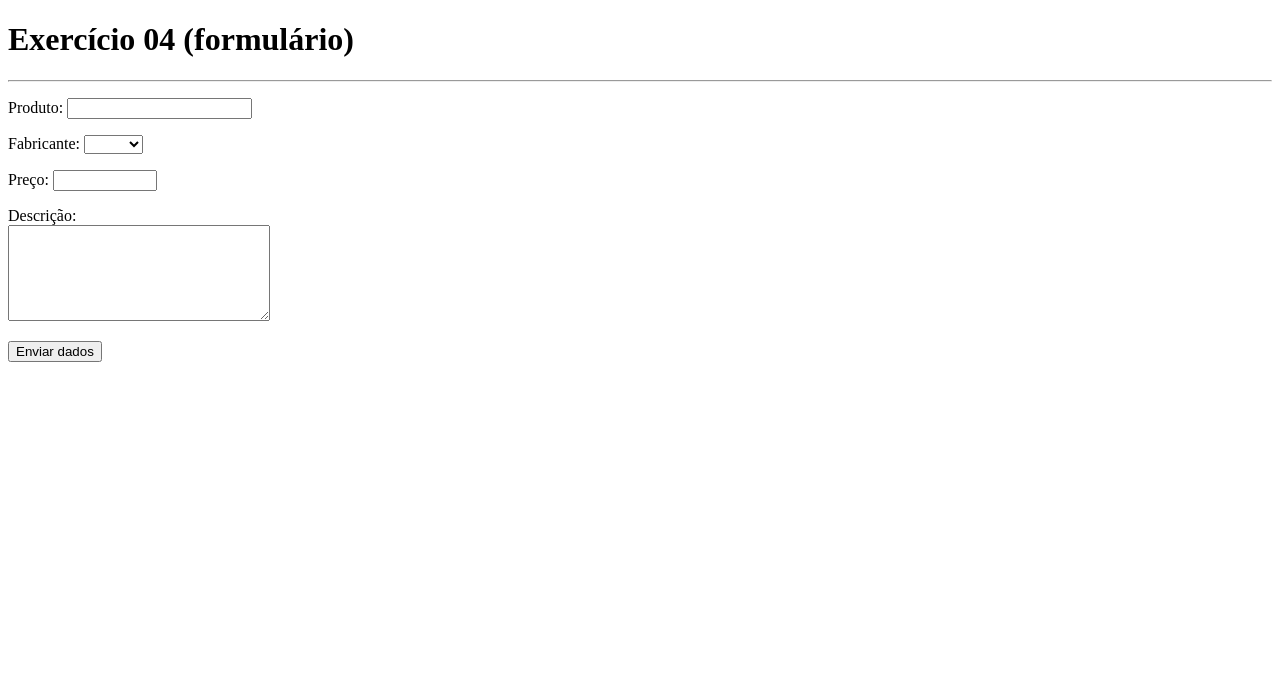
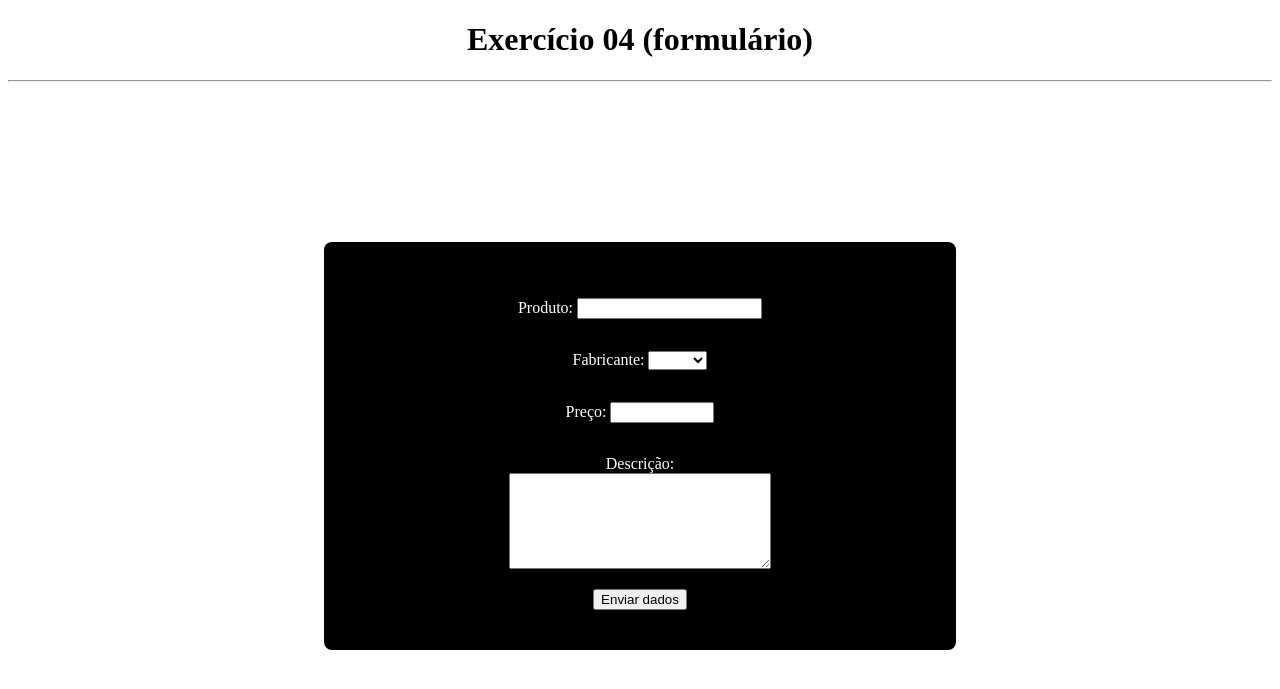
Before and after one commit to KauaKewen/aulas-php, a PHP site: page /exercicio04-formulario.php in a window 1280 px wide. Shown: the top 689 px of the page. Run offline with PHP 8.4, Linux system fonts and the light colour scheme.

Commit message:
Update exercicio04-formulario.php

```diff
--- a/exercicio04-formulario.php
+++ b/exercicio04-formulario.php
@@ -3,12 +3,31 @@
 <head>
     <meta charset="UTF-8">
     <meta name="viewport" content="width=device-width, initial-scale=1.0">
+    <style>
+        body {
+            text-align: center;
+        }
+
+        form {
+            margin-top: 20vh;
+            padding: 5vh 0vh;
+            background-color: black;
+            color: white;
+            display: flex;
+            flex-direction: column;
+            align-items: center;
+            width: 50%;
+            margin-left: 25%;
+            border-radius: 8px;
+
+        }
+    </style>
     <title>Exercício 04 (formulário)</title>
 </head>
 <body>
     <h1>Exercício 04 (formulário)</h1>
     <hr>
-    <form autocomplete="off" action="" method="">
+    <form autocomplete="off" action="exercicio04-processamento.php" method="post">
         <p>
             <label for="produto">Produto:</label>
             <input required type="text" name="produto" id="produto">
@@ -26,7 +45,7 @@
                     $fabricantes = ["Dell", "Assus", "Apple", "Vaio"];
 
                     foreach($fabricantes as $fabricante){ ?>
-                        <option value=""><?=$fabricante?></option>
+                        <option><?=$fabricante?></option>
 
                     <?php }
                 ?>
```
